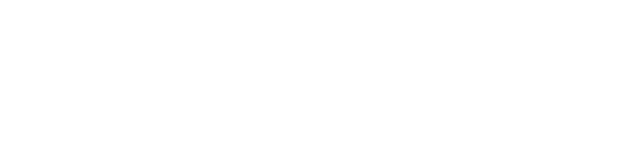
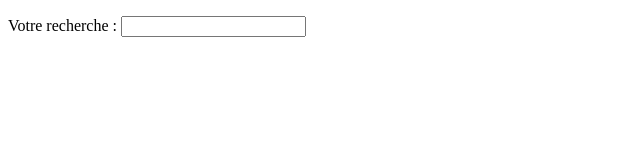
Before and after one commit to MaximeCaillaud/Scraping, a plain HTML site: page Site/Index.html in a window 1280 px wide. Shown: the whole page, without its empty margins (0-640 px from the left). Drawn offline with Linux system fonts and the light colour scheme.

Commit message:
Update Index.html

```diff
--- a/Site/Index.html
+++ b/Site/Index.html
@@ -1,10 +1,22 @@
 <!DOCTYPE html>
-<html lang="en">
-<head>
-    <meta charset="UTF-8">
-    <title>Title</title>
-</head>
-<body>
 
-</body>
-</html>
+    <html>
+        <head>
+            <meta charset="utf-8" />
+            <title>Scraping</title>
+            <link rel="stylesheet" href="scraping.css" />
+
+        </head>
+
+        <body>
+            <div>
+                <form>
+                    <p>
+                        <label>
+                            Votre recherche : <input id="recherche" type="text" name="recherche">
+                        </label>
+                    </p>
+                </form>
+            </div>
+        </body>
+    </html>
```
